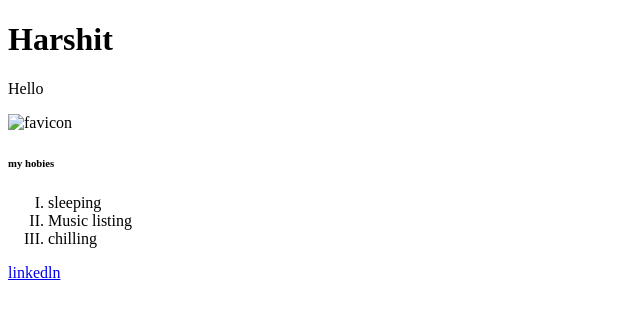
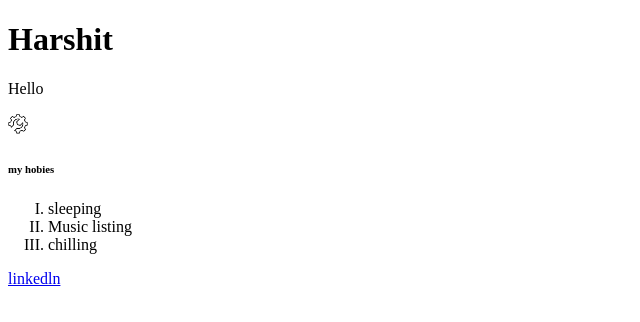
Before and after one commit to Harshit101251/my-portfolio-, a plain HTML site: page index.html in a window 1280 px wide. Shown: the whole page, without its empty margins (0-640 px from the left). Drawn offline with Linux system fonts and the light colour scheme.

Commit message:
Update index.html

```diff
--- a/index.html
+++ b/index.html
@@ -13,7 +13,7 @@
         Hello
 
     </p>
- <img    src="images/favicon.png" style= "width: 20px;" alt="favicon">
+ <img    src="favicon.png" style= "width: 20px;" alt="favicon">
 
 <h6>my hobies</h6>
  <ol type="I">
```
